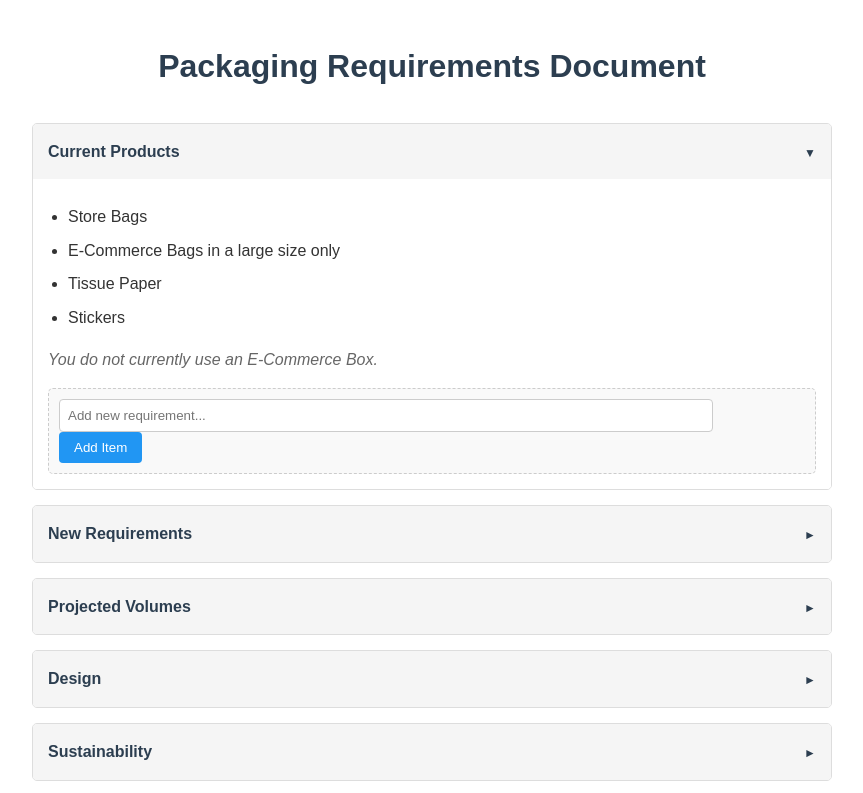
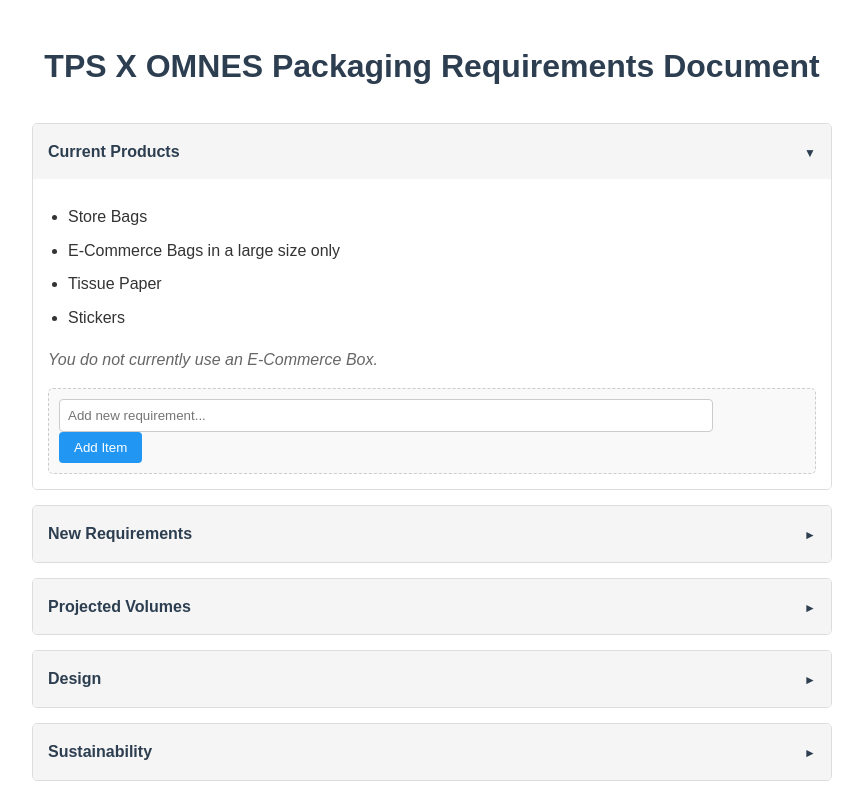
Before and after one commit to joshtw-w/TPS-OMNES-Packaging-Progress, a plain HTML site: page index.html in a window 1280 px wide. Shown: the top 793 px of the page, without its empty margins (208-1071 px from the left). Drawn offline with Linux system fonts and the light colour scheme.

Commit message:
Update index.html

```diff
--- a/index.html
+++ b/index.html
@@ -223,7 +223,7 @@
     </style>
 </head>
 <body>
-    <h1>Packaging Requirements Document</h1>
+    <h1>TPS X OMNES Packaging Requirements Document</h1>
 
     <div class="category active">
         <div class="category-header">
```
